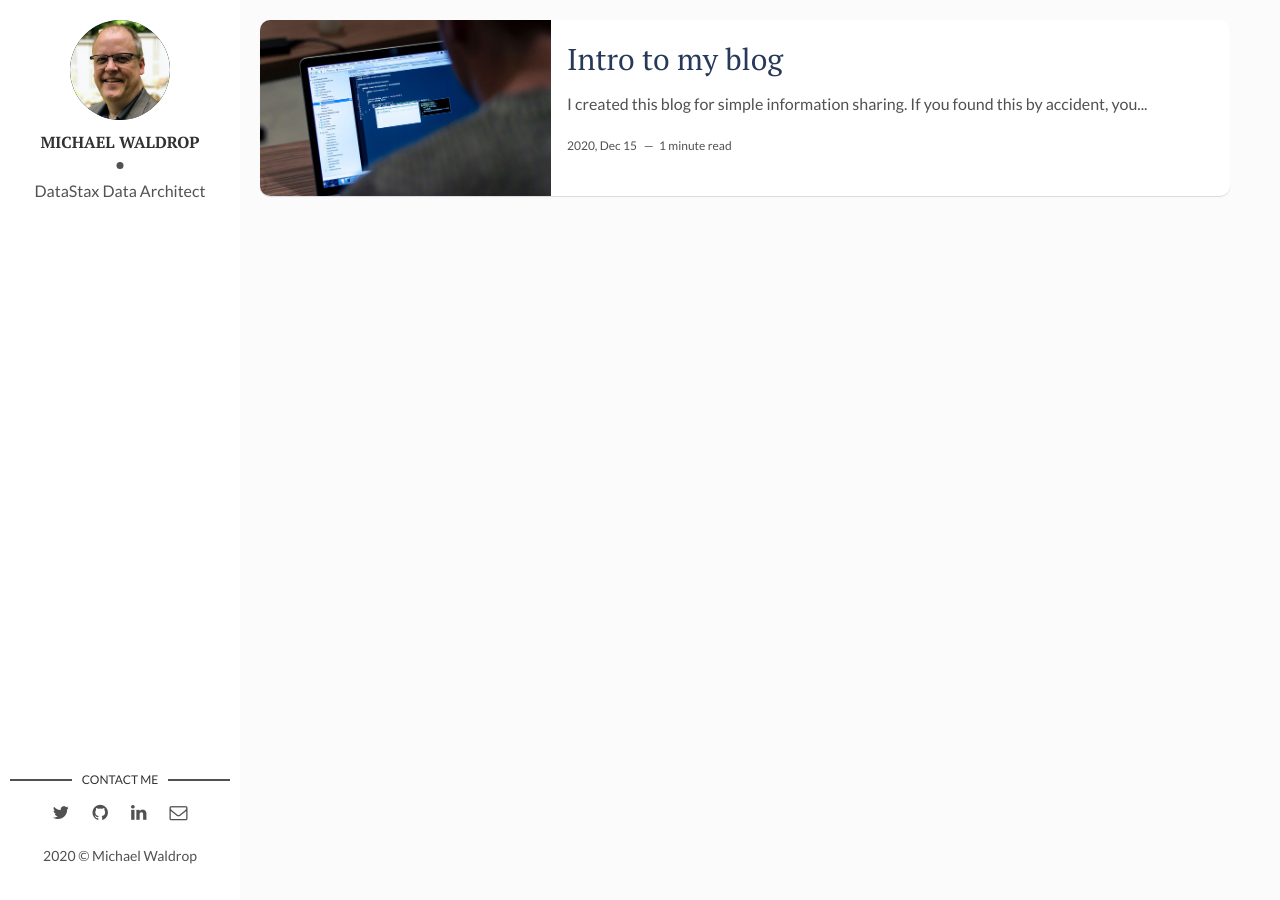
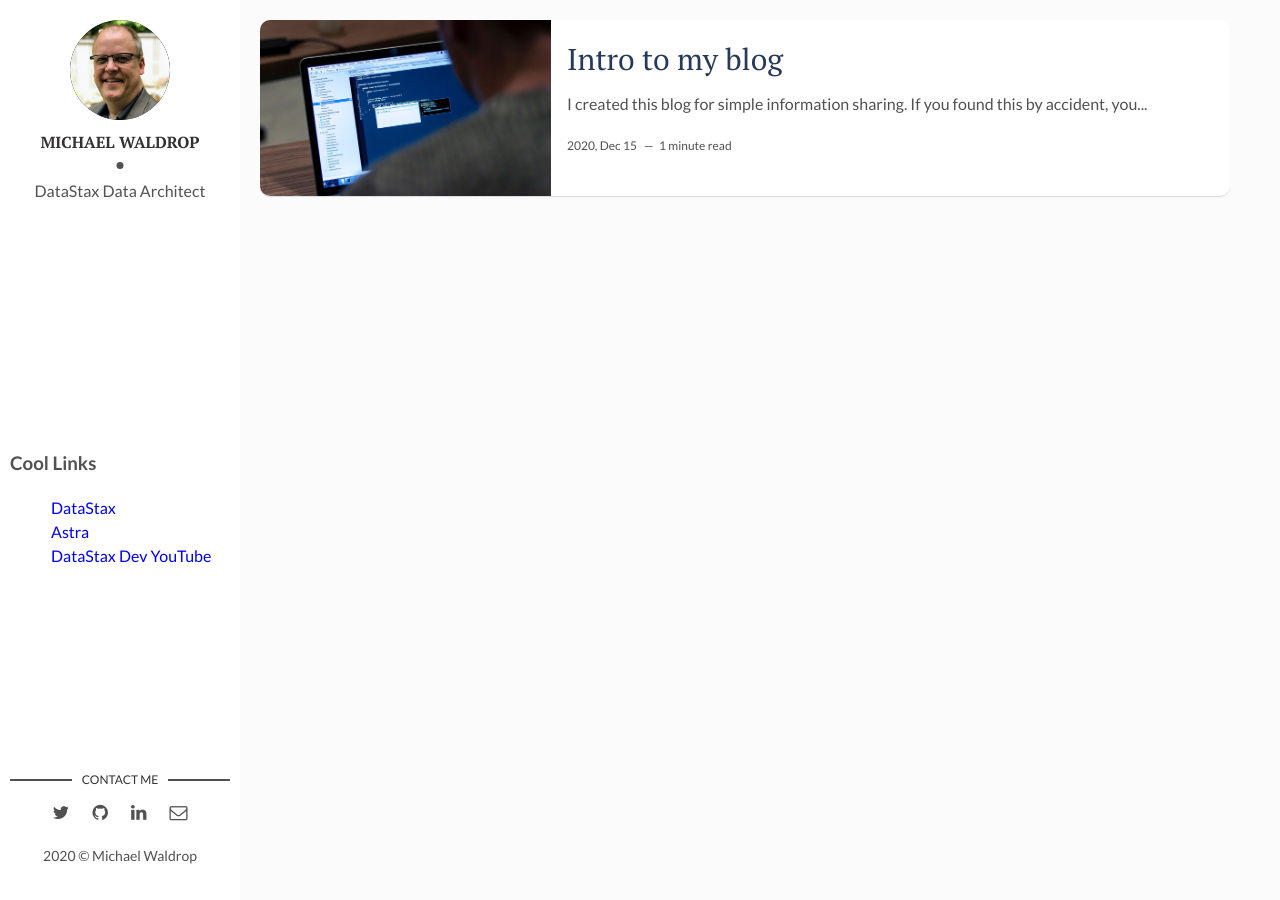
Before and after one commit to mwaldropdatastax/mwaldropdatastax.github.io, a Jekyll site: the page built from index.html, in a window 1280 px wide. Built offline with Jekyll 4.4.1, drawn with Linux system fonts in a browser that asks for light colours; the list of posts is cut into pages by our own code.

Commit message:
added links

```diff
--- a/_layouts/main.html
+++ b/_layouts/main.html
@@ -12,6 +12,14 @@ layout: default
       <p>{{site.about-author}}</p>
     </div>
   </header> <!-- End Header -->
+  <div class="cool-links">
+    <h3>Cool Links</h3>
+    <ul>
+      <li><a href="https://datastax.com" target="_blank">DataStax</a></li>
+      <li><a href="https://astra.datastax.com" target="_blank">Astra</a></li>
+      <li><a href="https://www.youtube.com/channel/UCAIQY251avaMv7bBv5PCo-A" target="_blank">DataStax Dev YouTube</a></li>
+    </ul>
+  </div>
   <footer>
     <section class="contact">
       <h3 class="contact-title">Contact me</h3>
--- a/assets/css/main.css
+++ b/assets/css/main.css
@@ -935,7 +935,14 @@ table tfoot td {
   padding: 20px 10px;
   background-color: #ffffff;
 }
-
+.cool-links ul {
+  list-style-type: none;
+}
+.cool-links a {
+    outline: none;
+    text-decoration: none;
+    padding: 2px 1px 0;
+}
 .about {
   margin: 0 0 40px;
   text-align: center;
--- a/assets/css/scss/parts/_home-page.scss
+++ b/assets/css/scss/parts/_home-page.scss
@@ -11,6 +11,7 @@
   padding: 20px 10px;
   background-color: $white;
 }
+
 .about {
   margin: 0 0 40px;
   text-align: center;
@@ -58,6 +59,7 @@
     margin: 0 0 10px;
   }
 }
+
 .content-box {
   padding: 20px;
   padding-left: 260px;
```
Also changed, not shown: _posts/2020-12-16-intro.md (+1 -1 lines), 4 other files.
